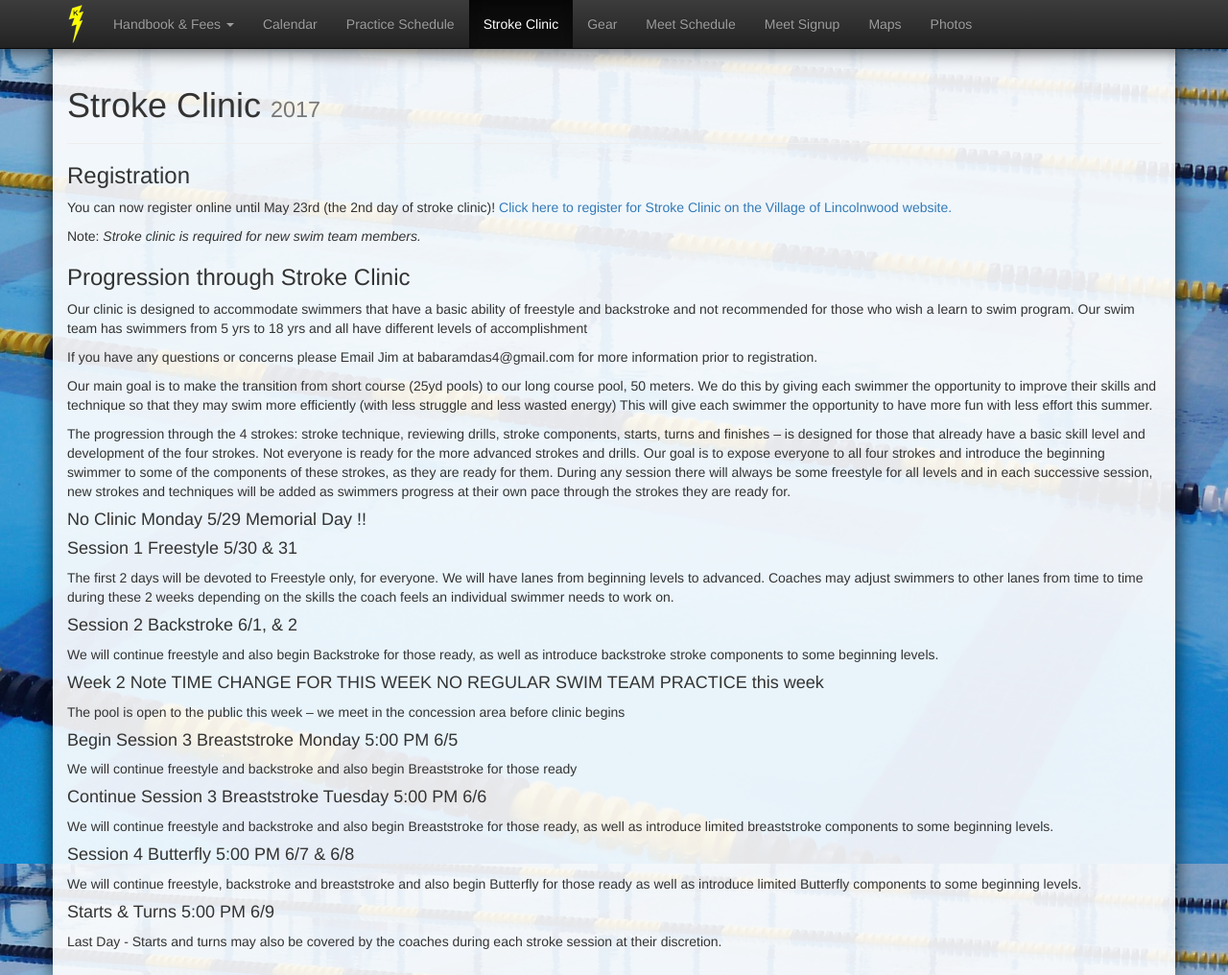
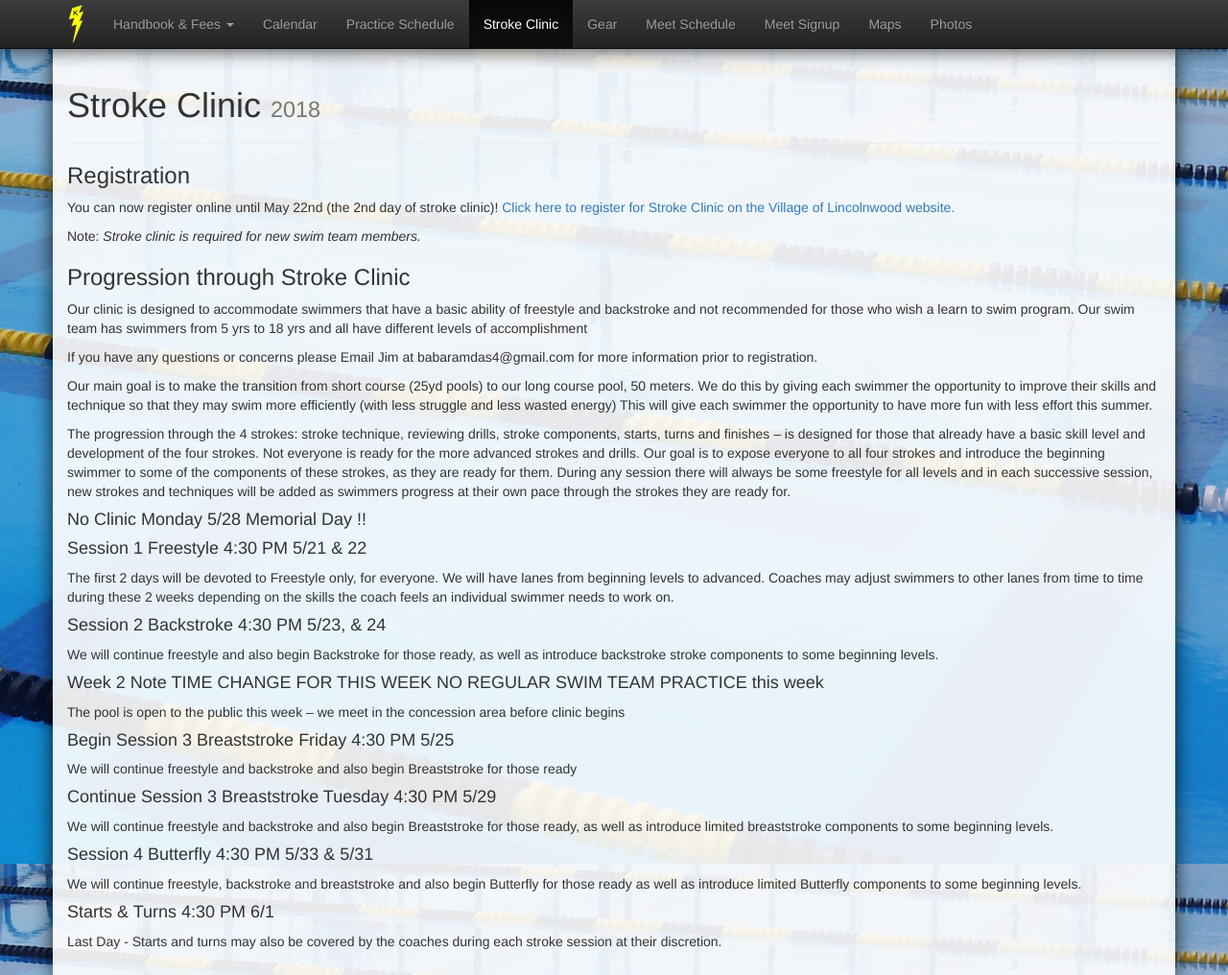
Before and after one commit to schickm/lwlightning.org, a Jekyll site: the page built from stroke-clinic/index.md, in a window 1280 px wide and 1016 px high. Shown: the whole window at 96% size. Built offline with Jekyll 4.4.1, drawn with Linux system fonts in a browser that asks for light colours; nearby versions of some CDN libraries; comment, search, counter and statistics services are not loaded.

Commit message:
Update index.md

```diff
--- a/stroke-clinic/index.md
+++ b/stroke-clinic/index.md
@@ -3,7 +3,7 @@ layout: page
 status: publish
 published: true
 title: Stroke Clinic
-title_small: 2017
+title_small: 2018
 author:
   display_name: jim
   login: jim
@@ -23,7 +23,7 @@ comments: []
 
 ### Registration
 
-You can now register online until May 23rd (the 2nd day of stroke clinic)! <a href='https://web1.vermontsystems.com/wbwsc/illincolnwoodwt.wsc/search.html?SessionID=%3C?VSI%E2%80%90SessionID?%3E&amp;module=AR&primarycode=206611'>Click here to register for Stroke Clinic on the Village of Lincolnwood website.</a>
+You can now register online until May 22nd (the 2nd day of stroke clinic)! <a href='https://web1.vermontsystems.com/wbwsc/illincolnwoodwt.wsc/search.html?SessionID=%3C?VSI%E2%80%90SessionID?%3E&amp;module=AR&primarycode=206611'>Click here to register for Stroke Clinic on the Village of Lincolnwood website.</a>
 
 Note: _Stroke clinic is required for new swim team members._
 
@@ -38,31 +38,31 @@ Our main goal is to make the transition from short course (25yd pools) to our lo
 
 The progression through the 4 strokes: stroke technique, reviewing drills, stroke components, starts, turns and finishes -- is designed for those that already have a basic skill level and development of the four strokes. Not everyone is ready for the more advanced strokes and drills. Our goal is to expose everyone to all four strokes and introduce the beginning swimmer to some of the components of these strokes, as they are ready for them. During any session there will always be some freestyle for all levels and in each successive session, new strokes and techniques will be added as swimmers progress at their own pace through the strokes they are ready for.
 
-#### No Clinic Monday 5/29 Memorial Day !!
+#### No Clinic Monday 5/28 Memorial Day !!
 
-#### Session 1 Freestyle 5/30 &amp; 31
+#### Session 1 Freestyle 4:30 PM 5/21 &amp; 22
 
 The first 2 days will be devoted to Freestyle only, for everyone. We will have lanes from beginning levels to advanced. Coaches may adjust swimmers to other lanes from time to time during these 2 weeks depending on the skills the coach feels an individual swimmer needs to work on.
 
-#### Session 2 Backstroke 6/1, &amp; 2
+#### Session 2 Backstroke 4:30 PM 5/23, &amp; 24
 
 We will continue freestyle and also begin Backstroke for those ready, as well as introduce backstroke stroke components to some beginning levels.
 
 #### Week 2  Note TIME CHANGE FOR THIS WEEK  NO REGULAR SWIM TEAM PRACTICE this week
 The pool is open to the public this week -- we meet in the concession area before clinic begins
 
-#### Begin Session 3 Breaststroke Monday 5:00 PM 6/5
+#### Begin Session 3 Breaststroke Friday 4:30 PM 5/25
 
 We will continue freestyle and backstroke and also begin Breaststroke for those ready
 
-#### Continue Session 3 Breaststroke Tuesday 5:00 PM 6/6
+#### Continue Session 3 Breaststroke Tuesday  4:30 PM 5/29
 
 We will continue freestyle and backstroke and also begin Breaststroke for those ready, as well as introduce limited breaststroke components to some beginning levels.
 
-#### Session 4 Butterfly 5:00 PM 6/7 &amp; 6/8
+#### Session 4 Butterfly 4:30 PM 5/33  &amp; 5/31
 
 We will continue freestyle, backstroke and breaststroke and also begin Butterfly for those ready as well as introduce limited Butterfly components to some beginning levels.
 
-#### Starts &amp; Turns 5:00 PM 6/9
+#### Starts &amp; Turns 4:30 PM 6/1
 
 Last Day - Starts and turns may also be covered by the coaches during each stroke session at their discretion.
```
